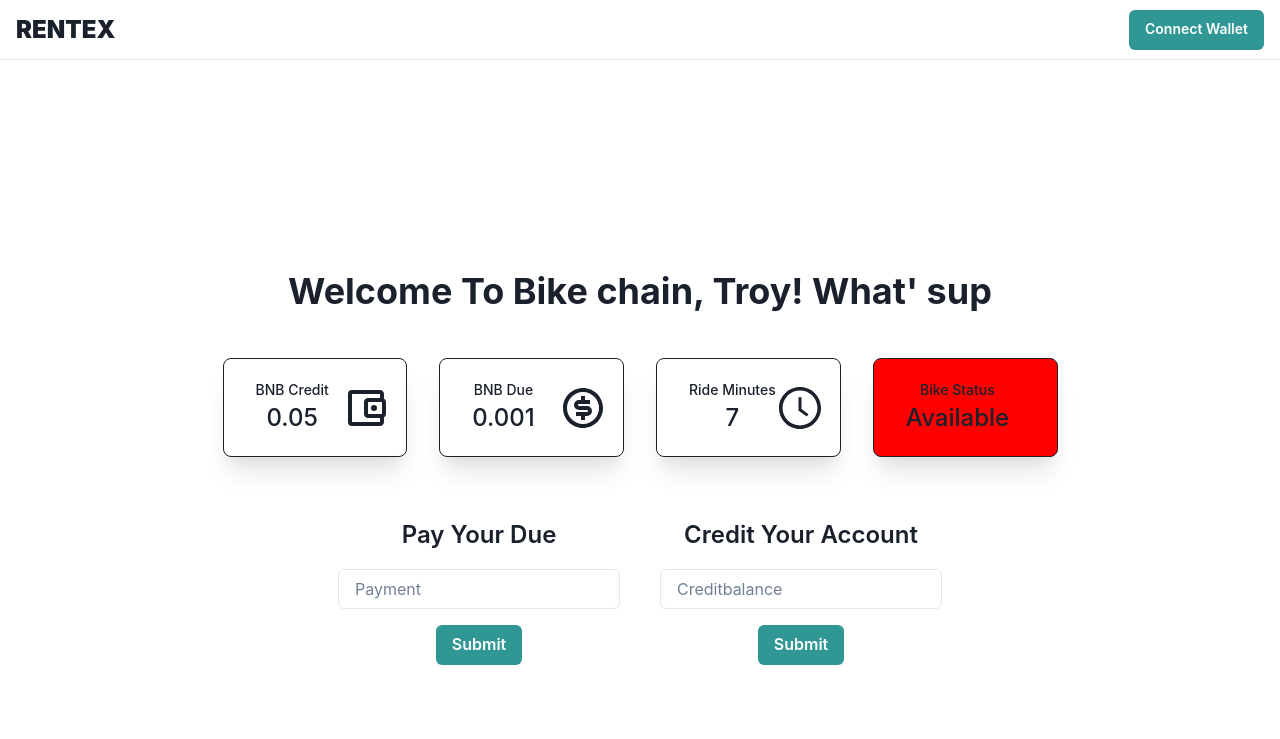
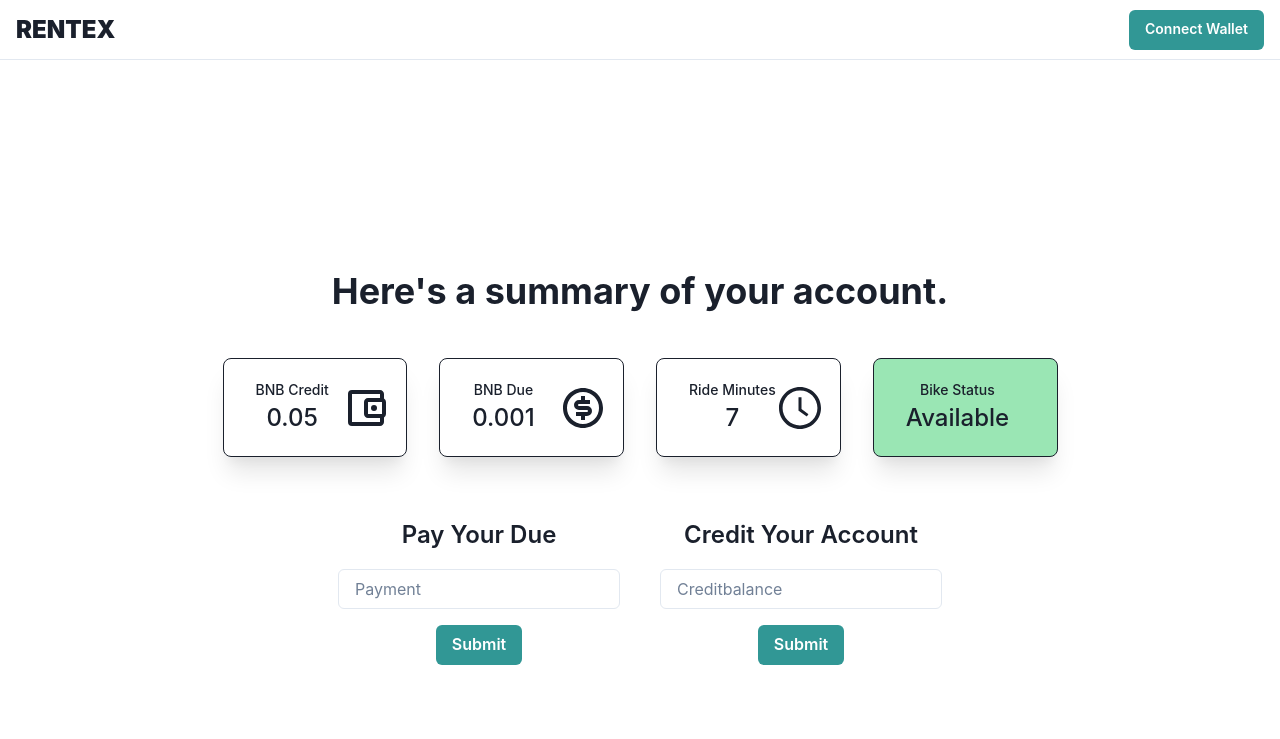
Before and after one commit to troyistroyenzo/Rentex, a React (Vite) app: page /dashboard in a window 1280 px wide. Shown: the top 739 px of the page. Built offline with nearby package versions, Linux system fonts and the light colour scheme.

Commit message:
changed dashboard content

```diff
--- a/src/components/CurrentTotals.jsx
+++ b/src/components/CurrentTotals.jsx
@@ -55,10 +55,11 @@ export default function BasicStatistics() {
     <Box maxW="7xl" mx={'auto'} pt={5} px={{ base: 2, sm: 12, md: 17 }}>
       <chakra.h1
         textAlign={'center'}
+        fontFamily={'inter'}
         fontSize={'4xl'}
         py={10}
         fontWeight={'bold'}>
-        Welcome To Bike chain, Troy! What' sup
+        Here's a summary of your account.
       </chakra.h1>
       <SimpleGrid columns={{ base: 1, md: 4 }} spacing={{ base: 5, lg: 8 }}>
         <StatsCard
@@ -79,7 +80,7 @@ export default function BasicStatistics() {
         <StatsCard
           title={'Bike Status'}
           stat={'Available'}
-          bgColor={'red'}
+          bgColor={'green.200'}
 
         />
       </SimpleGrid>
```
